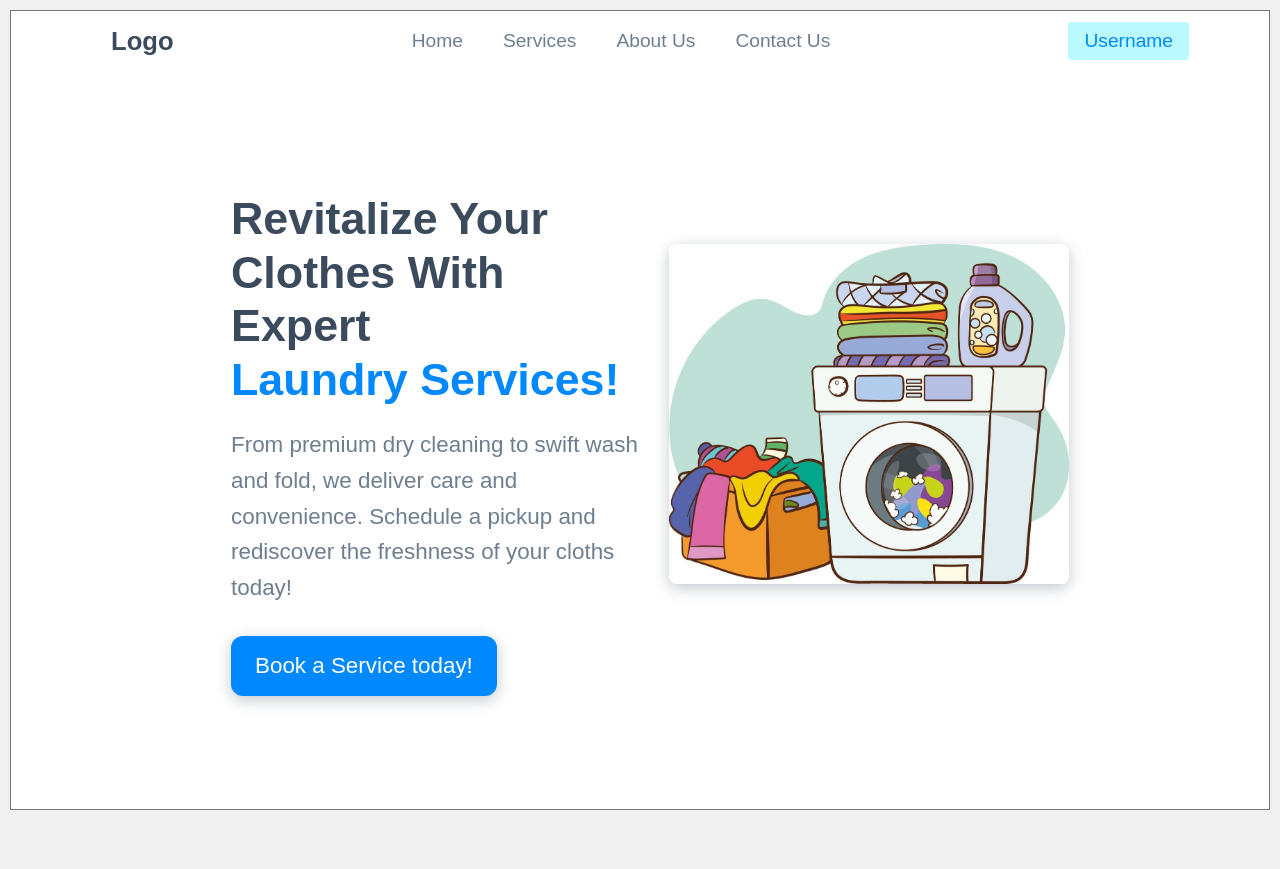
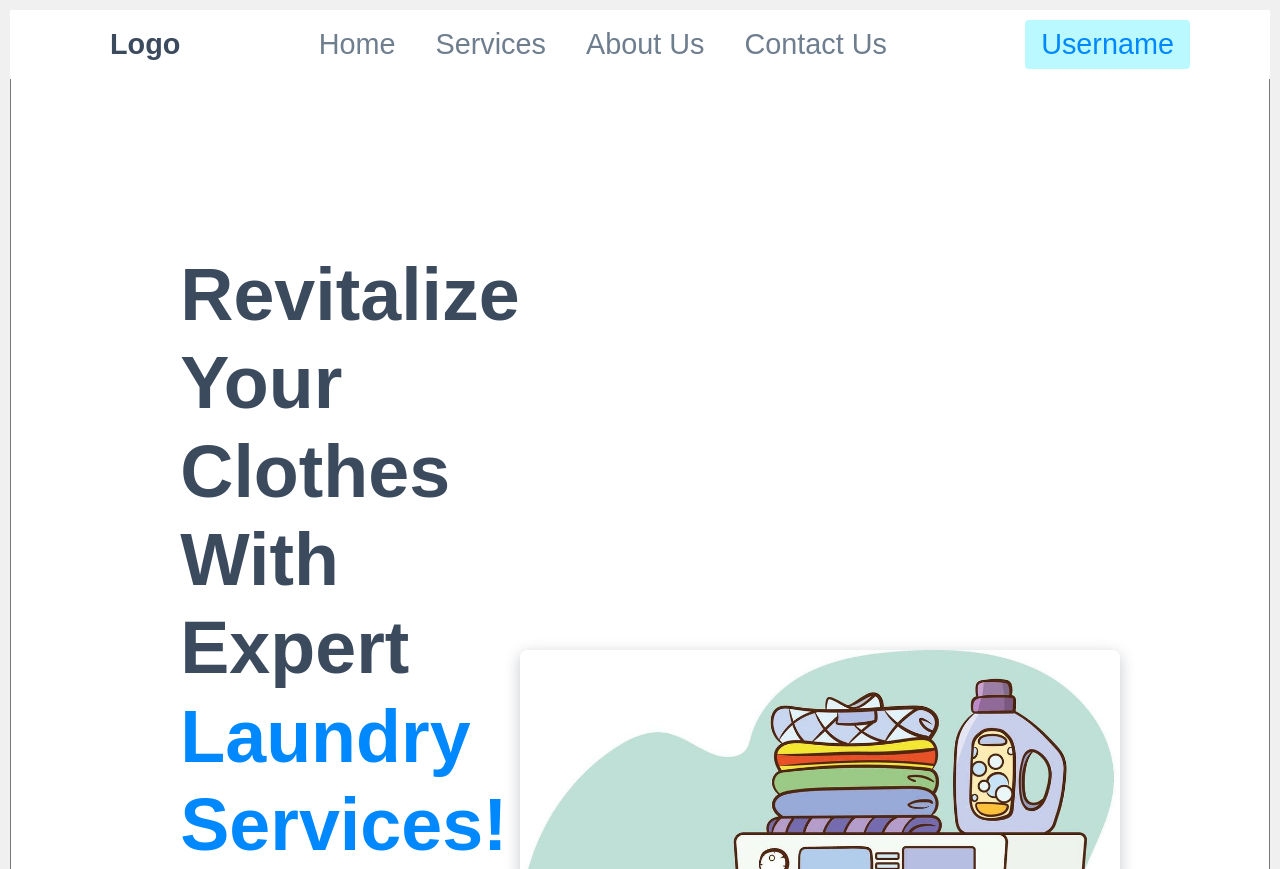
Before and after one commit to meteprathamesh85/Assignment-2, a plain HTML site: page index.html in a window 1280 px wide. Shown: the top 869 px of the page. Before the commit the page ends 820 px from the top, so only its background shows below. Drawn offline with Linux system fonts and the light colour scheme.

Commit message:
second commit

```diff
--- a/style.css
+++ b/style.css
@@ -25,10 +25,16 @@ body {
     display: flex;
     justify-content: space-between;
     align-items: center;
+    position: fixed;
+    top: 10px;
+    left: 10px;
+    right: 10px;
+    z-index: 1000;
+
 }
 
 .logo {
-    font-size: 1.6em;
+    font-size: 1.8em;
     font-weight: bold;
     color: #3b4a5d;
     margin-left: 80px;
@@ -50,7 +56,7 @@ body {
 .nav-links a {
     color: #6f7e8f;
     text-decoration: none;
-    font-size: 1.2em;
+    font-size: 1.8em;
     font-weight: 500;
 }
 
@@ -66,7 +72,7 @@ body {
     padding: 8px 16px;
     border-radius: 4px;
     cursor: pointer;
-    font-size: 1.2em;
+    font-size: 1.8em;
     font-weight: 500;
     margin-right: 60px;
 }
@@ -83,6 +89,8 @@ body {
     align-items: center;
     color: #fff;
     padding: 60px 200px 20px;
+    top: 80px;
+    margin-top: 120px;
 }
 
 .hero-text {
@@ -93,7 +101,7 @@ body {
 }
 
 .hero-text h1 {
-    font-size: 2.8em;
+    font-size: 4.6em;
     line-height: 1.2;
     color: #3b4a5d;
     font-weight: 700;
@@ -110,7 +118,7 @@ body {
 }
 
 .hero-text p {
-    font-size: 1.4em;
+    font-size: 2.4em;
     line-height: 1.6;
     color: #6f7e8f;
     max-width: 1200px;
@@ -126,7 +134,7 @@ body {
     padding: 12px 24px;
     border-radius: 12px;
     cursor: pointer;
-    font-size: 1.4em;
+    font-size: 2.4em;
     font-weight: 500;
     box-shadow: 0 4px 15px rgba(59, 74, 93, 0.3);
 }
@@ -134,6 +142,7 @@ body {
 .cta-btn:hover {
     background: #005f99;
     box-shadow: 0 6px 20px rgba(59, 74, 93, 0.5);
+    transition: all 0.3s ease;
 }
 
 .hero-image {
@@ -145,7 +154,7 @@ body {
 }
 
 .hero-image img {
-    max-width: 400px;
+    max-width: 600px;
     border-radius: 8px;
     box-shadow: 0 4px 15px rgba(59, 74, 93, 0.3);
 
```
